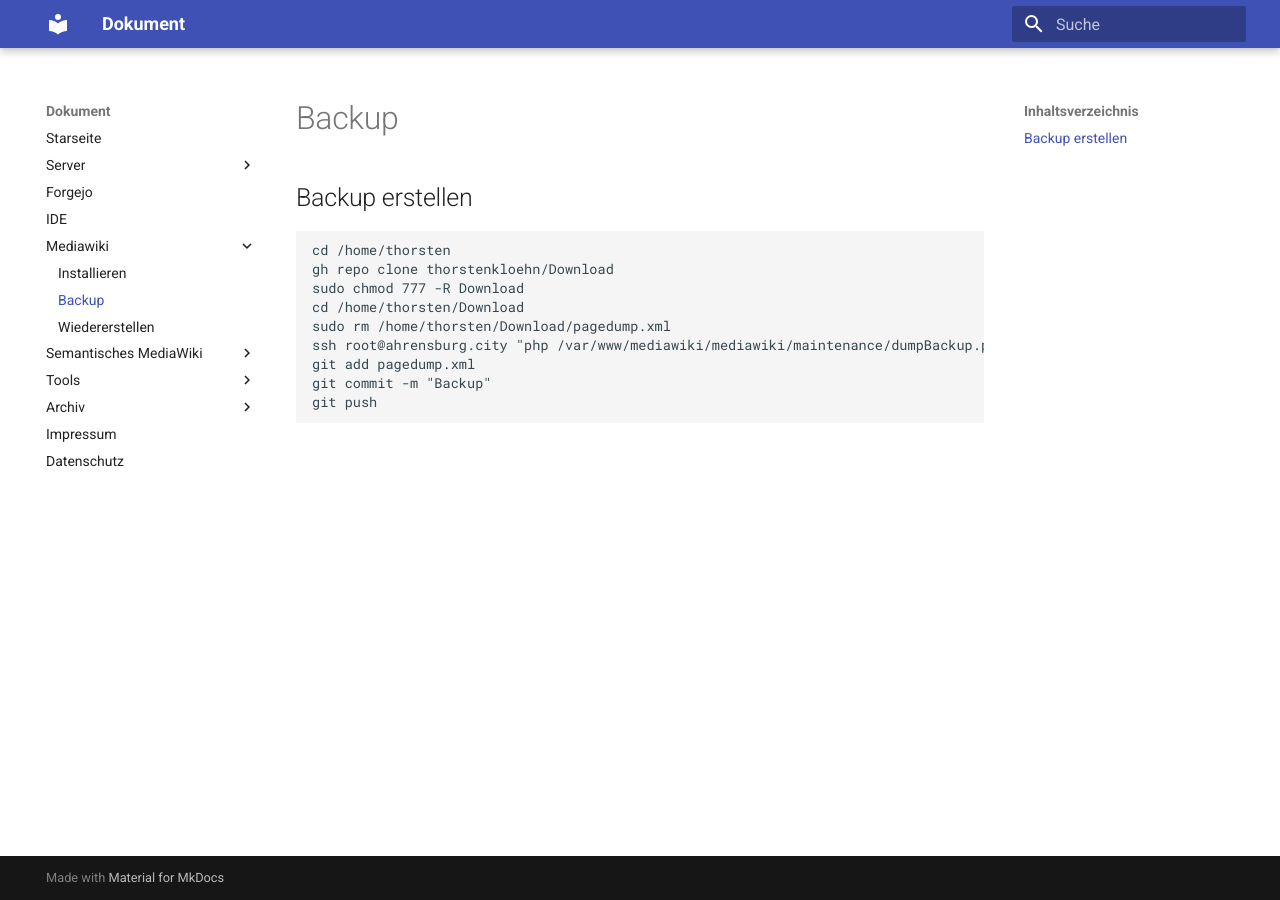
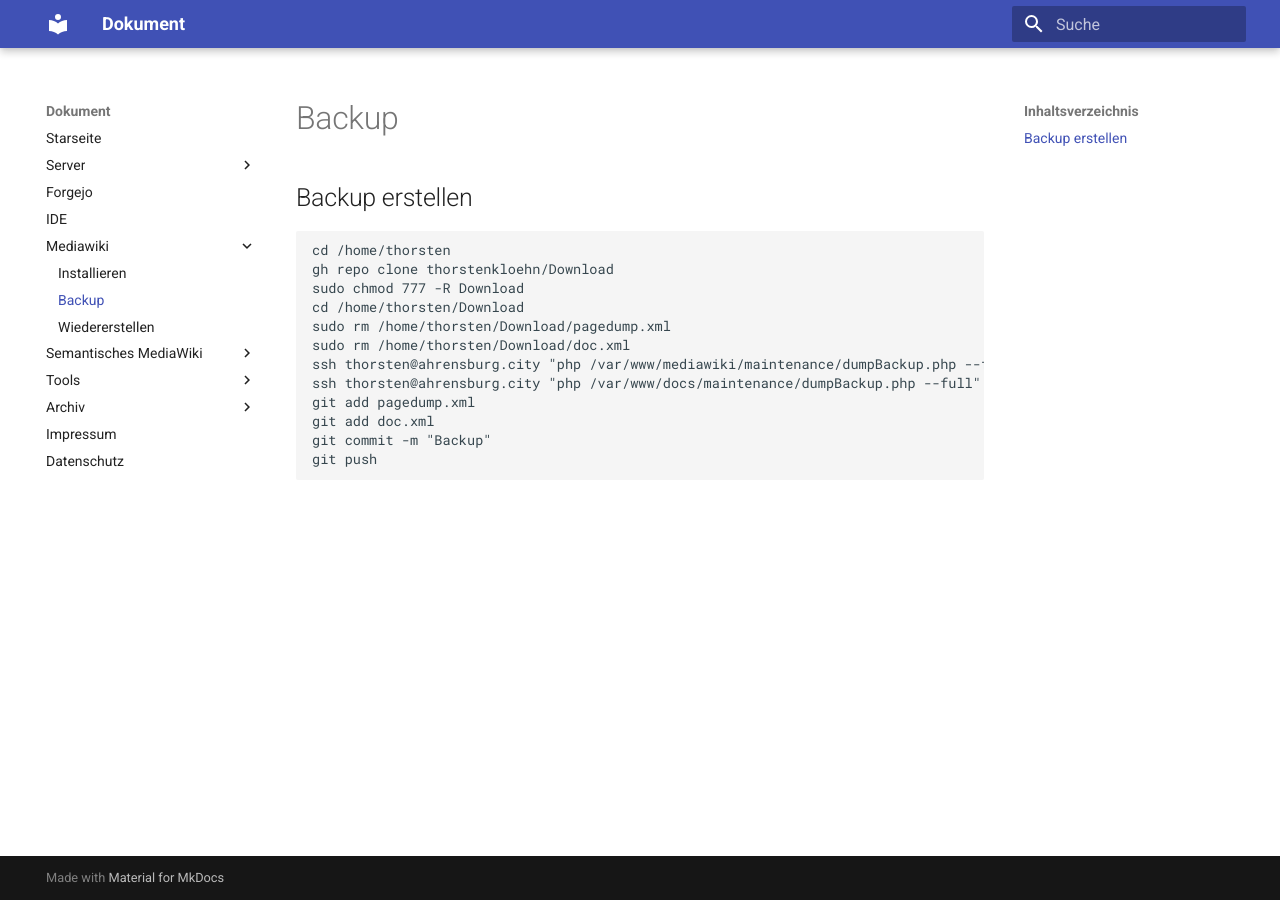
Before and after one commit to thorstenkloehn/dokument, an MkDocs documentation site: the page built from docs/CMS/Mediawiki/Backup.md, in a window 1280 px wide. Built offline with MkDocs 1.6.1 and Material for MkDocs 9.7.7, drawn with Linux system fonts in a browser that asks for light colours.

Commit message:
Dokumentation: Aktualisierung der Backup-Anweisungen und Hinzufügen von doc.xml

````diff
--- a/docs/CMS/Mediawiki/Backup.md
+++ b/docs/CMS/Mediawiki/Backup.md
@@ -7,8 +7,11 @@ gh repo clone thorstenkloehn/Download
 sudo chmod 777 -R Download
 cd /home/thorsten/Download
 sudo rm /home/thorsten/Download/pagedump.xml
-ssh root@ahrensburg.city "php /var/www/mediawiki/mediawiki/maintenance/dumpBackup.php --full" > /home/thorsten/Download/pagedump.xml
+sudo rm /home/thorsten/Download/doc.xml
+ssh thorsten@ahrensburg.city "php /var/www/mediawiki/maintenance/dumpBackup.php --full" > /home/thorsten/Download/pagedump.xml
+ssh thorsten@ahrensburg.city "php /var/www/docs/maintenance/dumpBackup.php --full" > /home/thorsten/Download/doc.xml
 git add pagedump.xml
+git add doc.xml
 git commit -m "Backup"
 git push
 ```
````
